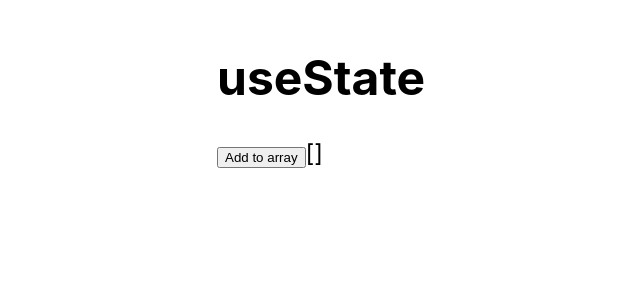
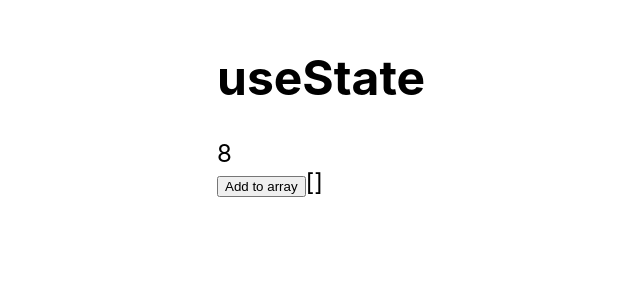
Before and after one commit to Ko-de-Koning/ts-hooks, a React (Create React App) app: page / in a window 1280 px wide. Shown: the top 300 px of the page, without its empty margins (23-663 px from the left). Built offline with nearby package versions, Linux system fonts and the light colour scheme.

Commit message:
use-effect-finished

```diff
--- a/src/App.tsx
+++ b/src/App.tsx
@@ -1,9 +1,11 @@
+import UseEffectComponent from "./UseEffectComponent";
 import UseStateComponent from "./UseStateComponent";
 
 function App() {
   return (
     <div>
       <h1>useState</h1>
+      <UseEffectComponent />
       <UseStateComponent />
     </div>
   );
--- /dev/null
+++ b/src/UseEffectComponent.tsx
@@ -0,0 +1,13 @@
+import { useEffect, useState } from "react";
+
+export default function UseEffectComponent() {
+  const [val, valSet] = useState(1);
+
+  useEffect(() => {
+    const timer = window.setInterval(() => {
+      valSet((v) => v + 1);
+    }, 1000);
+    return () => window.clearInterval(timer);
+  }, []);
+  return <div>{val}</div>;
+}
```
